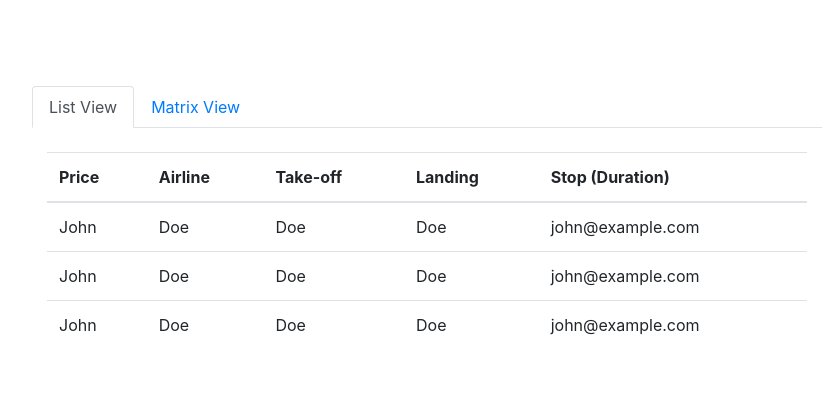
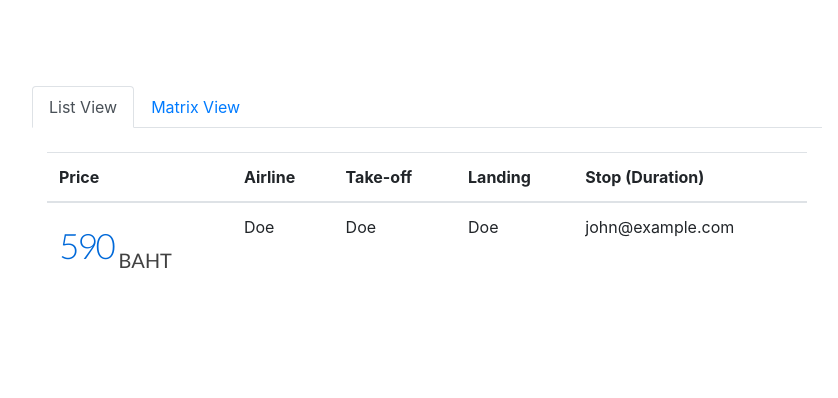
Before and after one commit to scenaire/Flight, a website: page displayFlight.html in a window 1280 px wide. Shown: the whole page, without its empty margins (213-1051 px from the left). Drawn offline with nearby package versions, Linux system fonts and the light colour scheme; files that its build step writes are made by us from their sources.

Commit message:
ปรับสี

```diff
--- a/displayFlight.html
+++ b/displayFlight.html
@@ -34,9 +34,7 @@
         <tr> <th>Price</th> <th>Airline</th> <th>Take-off</th> <th>Landing</th> <th>Stop (Duration)</th> </tr>
       </thead>
       <tbody>
-        <tr> <td>John</td> <td>Doe</td> <td>Doe</td> <td>Doe</td> <td>john@example.com</td> </tr>
-        <tr> <td>John</td> <td>Doe</td> <td>Doe</td> <td>Doe</td> <td>john@example.com</td> </tr>
-        <tr> <td>John</td> <td>Doe</td> <td>Doe</td> <td>Doe</td> <td>john@example.com</td> </tr>
+        <tr> <td><span class="price">590</span>  <span class="currency">Baht</span></td> <td>Doe</td> <td>Doe</td> <td>Doe</td> <td>john@example.com</td> </tr>
       </tbody>
     </table>
       </div>
--- a/public/style/style-displayFlight-page.css
+++ b/public/style/style-displayFlight-page.css
@@ -1,7 +1,8 @@
+@import url('https://fonts.googleapis.com/css?family=Lato:300,400');
+
 html, body {
   width: 100%;
-  height: 100%
-  padding: 0;
+  height: 100% padding: 0;
   margin: 0px;
 }
 
@@ -15,20 +16,30 @@ body {
 
 .sub-content {
   width: 100%;
-  max-width : 850px;
+  max-width: 850px;
   background-color: white;
   padding: 30px;
   margin: auto;
 }
 
-.sub-content label{
-  font-size: 12px;
-  font-weight: 600;
-  text-transform: uppercase;
+.tab-content .table-hover .price {
+  color: #0069D9;
+  font-family: "Lato", sans-serif;
+  font-size: 35px;
+  font-weight: 300;
+  letter-spacing: -2px;
+  line-height: 60px;
+  padding: 0;
+  -webkit-font-smoothing: antialiased;
+  vertical-align: middle;
 }
 
-.sub-content p {
-  font-size: 12px;
-  font-weight: 600;
+.tab-content .table-hover .currency {
+  font-family: "Lato", sans-serif;
+  font-size: 20px;
+  font-weight: 400;
+  color: #414141;
   text-transform: uppercase;
+  -webkit-font-smoothing: antialiased;
+  vertical-align: bottom;
 }
```
